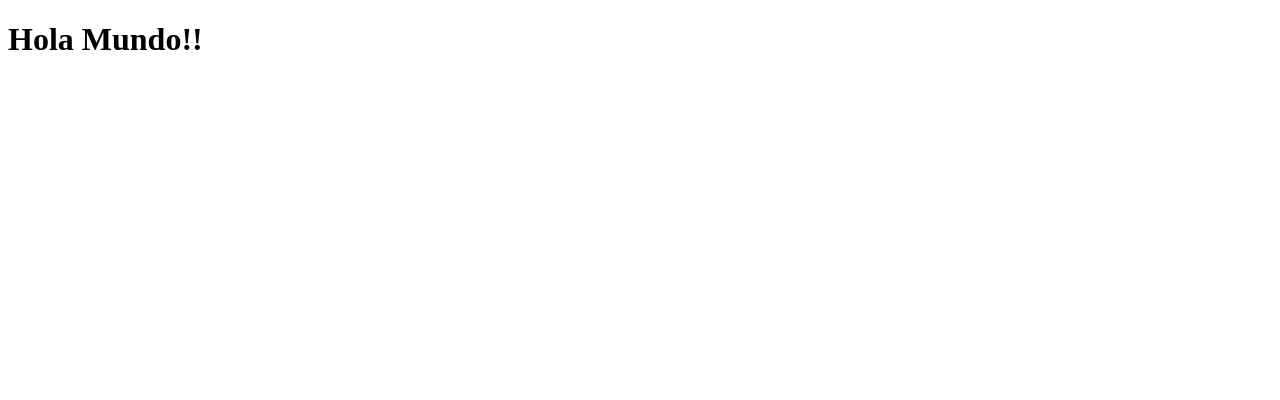
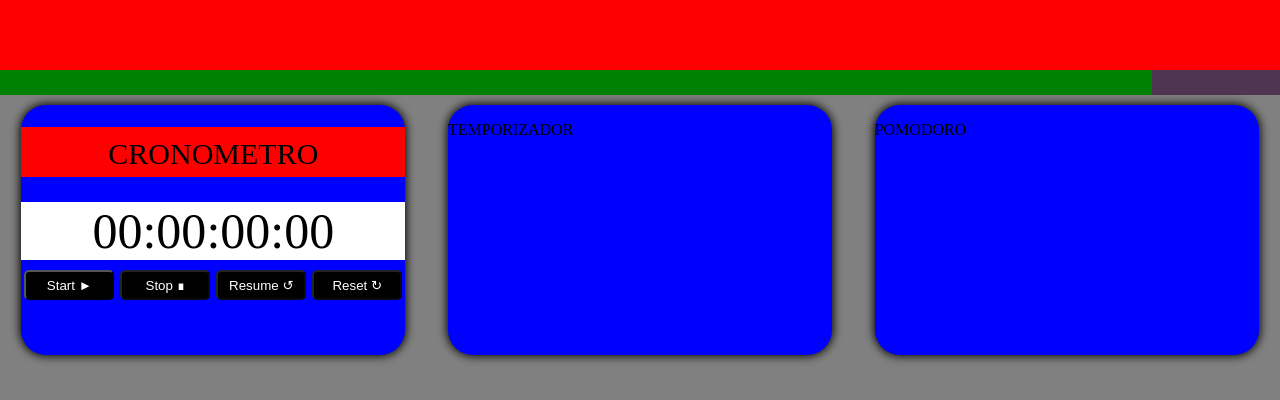
Before and after one commit to lautist/pomodoro-desing, a plain HTML site: page index.html in a window 1280 px wide. Drawn offline with Linux system fonts and the light colour scheme.

Commit message:
cronometro agregado

```diff
--- /dev/null
+++ b/app.js
@@ -0,0 +1,66 @@
+let centesima = 0;
+let segundos = 0;
+let minutos = 0;
+let horas = 0;
+
+function inicio(){
+    control = setInterval(cronometro,10);
+    document.getElementById("inicio").disabled = true;
+	document.getElementById("parar").disabled = false;
+	document.getElementById("continuar").disabled = true;
+	document.getElementById("reinicio").disabled = false;
+}
+
+function parar () {
+	clearInterval(control);
+	document.getElementById("parar").disabled = true;
+	document.getElementById("continuar").disabled = false;
+}
+
+function reinicio () {
+	clearInterval(control);
+	centesimas = 0;
+	segundos = 0;
+	minutos = 0;
+	horas = 0;
+	Centesimas.innerHTML = ":00";
+	Segundos.innerHTML = ":00";
+	Minutos.innerHTML = ":00";
+	Horas.innerHTML = "00";
+	document.getElementById("inicio").disabled = false;
+	document.getElementById("parar").disabled = true;
+	document.getElementById("continuar").disabled = true;
+	document.getElementById("reinicio").disabled = true;
+}
+
+function cronometro () {
+	if (centesimas < 99) {
+		centesimas++;
+		if (centesimas < 10) { centesimas = "0"+centesimas }
+		Centesimas.innerHTML = ":"+centesimas;
+	}
+	if (centesimas == 90) {
+		centesimas = -1;
+	}
+	if (centesimas == 0) {
+		segundos ++;
+		if (segundos < 10) { segundos = "0"+segundos }
+		Segundos.innerHTML = ":"+segundos;
+	}
+	if (segundos == 59) {
+		segundos = -1;
+	}
+	if ( (centesimas == 0)&&(segundos == 0) ) {
+		minutos++;
+		if (minutos < 10) { minutos = "0"+minutos }
+		Minutos.innerHTML = ":"+minutos;
+	}
+	if (minutos == 59) {
+		minutos = -1;
+	}
+	if ( (centesimas == 0)&&(segundos == 0)&&(minutos == 0) ) {
+		horas ++;
+		if (horas < 10) { horas = "0"+horas }
+		Horas.innerHTML = horas;
+	}
+}
--- a/index.html
+++ b/index.html
@@ -8,6 +8,44 @@
     <link rel="stylesheet" href="style.css">
 </head>
 <body>
-    <h1>Hola Mundo!!</h1>
+    <!-- TITLE -->
+    <div class="title">
+
+    </div>
+    <!-- NAV -->
+    <div class="nav">
+        <div class="selection"></div>
+        <div class="social"></div>
+    </div>
+
+    <!-- CARD -->
+
+    <div class="cards">
+        <div class="card c1">
+            <p class="crono-p">CRONOMETRO</p>
+
+            <div class="contenedor">
+
+                <div class="reloj" id="Horas">00</div>
+                <div class="reloj" id="Minutos">:00</div>
+                <div class="reloj" id="Segundos">:00</div>
+                <div class="reloj" id="Centesimas">:00</div>
+            </div>
+            <div class="timer-btn">
+                <input type="button" class="boton" id="inicio" value="Start &#9658;" onclick="inicio();">
+                <input type="button" class="boton" id="parar" value="Stop &#8718;" onclick="parar();" disabled>
+                <input type="button" class="boton" id="continuar" value="Resume &#8634;" onclick="inicio();" disabled>
+                <input type="button" class="boton" id="reinicio" value="Reset &#8635;" onclick="reinicio();" disabled>
+            </div>
+        </div>
+        <div class="card c2">
+            <p>TEMPORIZADOR</p>
+        </div>
+        <div class="card c3">
+            <p>POMODORO</p>
+        </div>
+    </div>
+
+    <script src="app.js"></script>
 </body>
 </html>
--- a/style.css
+++ b/style.css
@@ -0,0 +1,87 @@
+body{
+    margin: 0;
+    background: gray;
+}
+
+/* title */
+.title{
+    height: 70px;
+    width: 100%;
+    background: red;
+}
+
+/* nav */
+.nav{
+    height: 25px;
+    width: 100%;
+    background: blue;
+    display: flex;
+}
+
+.selection{
+    background: green;
+    height: 25px;
+    width: 90%;
+}
+.social{
+    background: rgb(80, 52, 80);
+    height: 25px;
+    width: 10%;
+
+}
+
+/* card */
+.cards{
+    display: flex;
+}
+.card{
+    border-radius: 25px;
+    box-shadow: 0px 0px 10px 1px black;
+    height: 250px;
+    width: 30%;
+    background: blue;
+    margin: 10px auto;
+}
+/* Cronometro */
+.crono-p{
+    /* border-radius: 0px 20px 0px 0px; */
+    margin: 22px 0px 25px 0px;
+    padding-top: 10px;
+    height: 40px;
+    font-size: 30px;
+    text-align: center;
+    background-color: red;
+}
+.contenedor{
+    display: flex;
+    margin: 5px 0px 10px 0px;
+    width: 100%;
+    background: white;
+    justify-content: center;
+}
+
+.reloj{
+    background: white;
+    font-size: 50px;
+}
+.timer-btn{
+    margin: 10px 0px;
+    width: 100%;
+    display: flex;
+    justify-content: center;
+}
+.boton{
+    border-radius: 5px;
+    margin: 0px 3px;
+    border: 1ps black solid;
+    height: 30px;
+    width: 100%;
+    background: black;
+    color: white;
+    transition: border-radius 0.8s, background 0.8s, border 0.8s;
+}
+.boton:hover{
+    border-radius: 1.8px;
+    background: rgb(66, 65, 65);
+    border: 1.5px solid white;
+}
```
